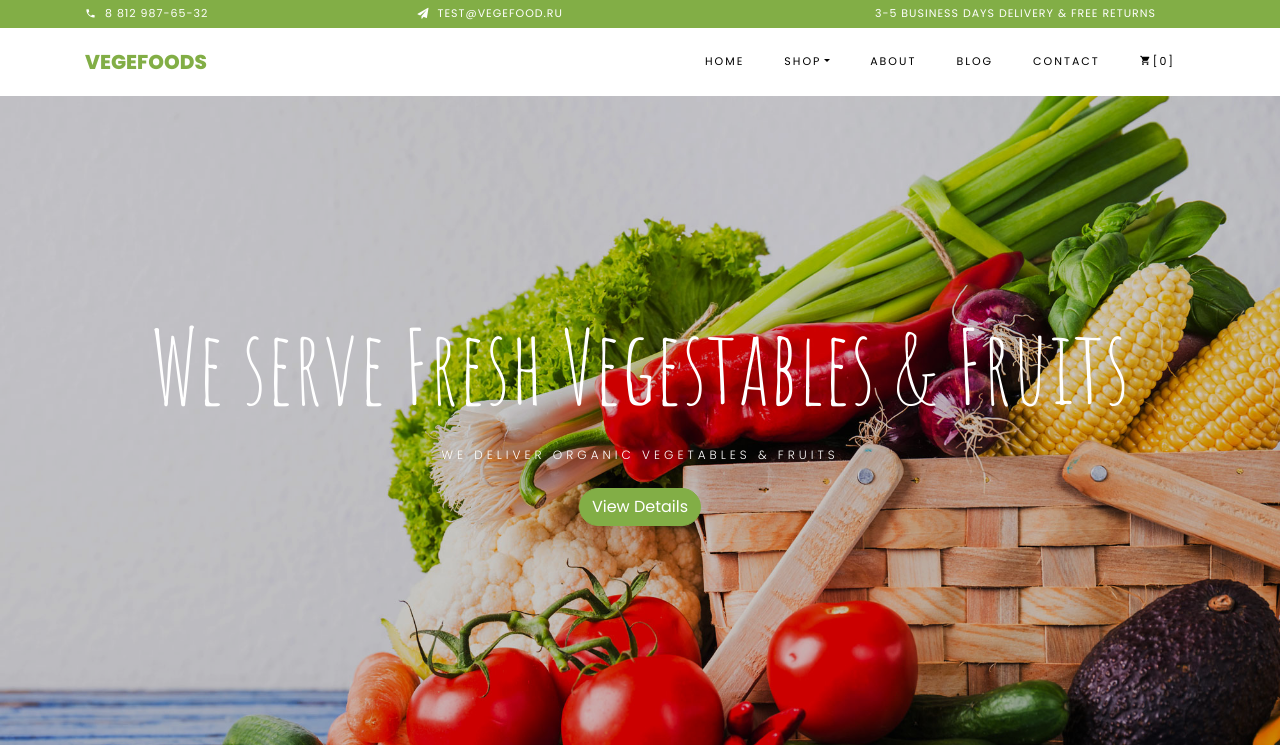
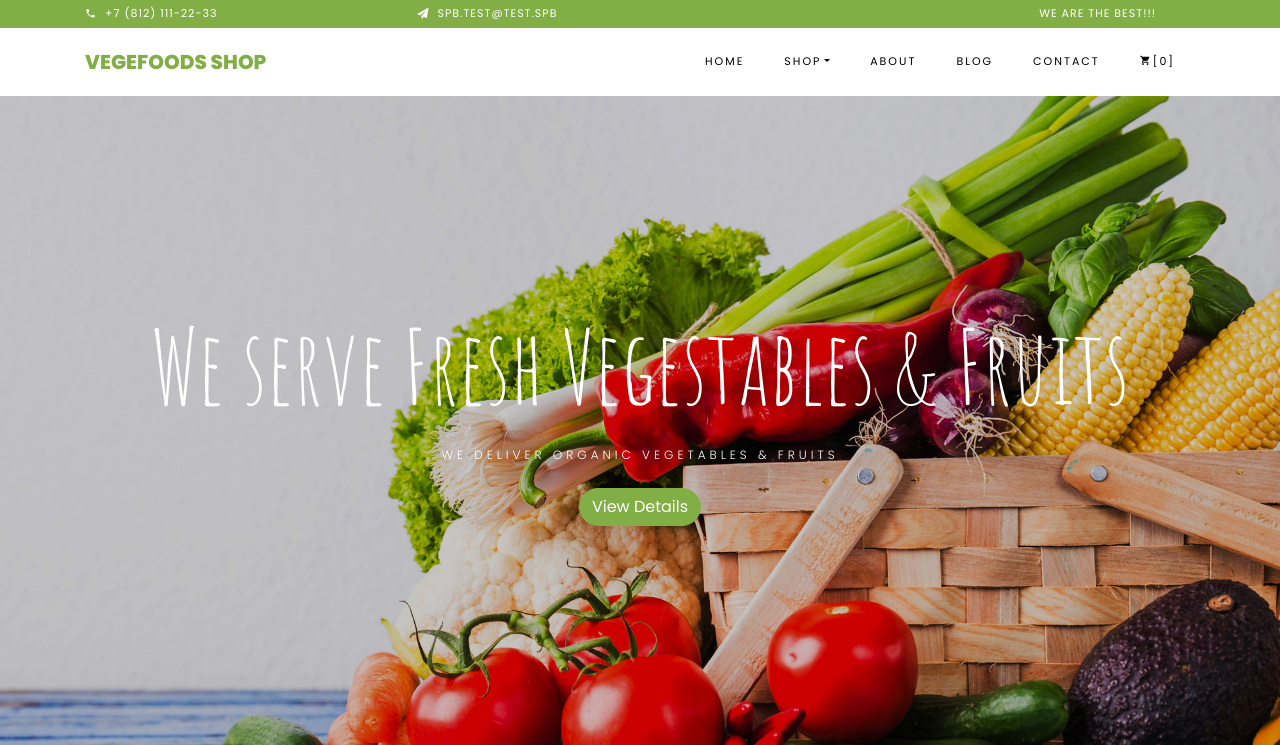
Before and after one commit to Gaydarenko/djangoProject_lab3_home, a Django app: page / in a window 1280 px wide. Shown: the top 745 px of the page. Run offline with Django 3.2, Linux system fonts and the light colour scheme; some libraries are stand-ins or nearby versions; some web fonts are replaced.

Commit message:
add info about links for anatation & label

```diff
--- a/vegefood/settings/info.py
+++ b/vegefood/settings/info.py
@@ -1,4 +1,6 @@
 INFO = {
-    'phone': '8 812 987-65-32',
-    'email': 'test@vegefood.ru'
+    'phone': '+7 (812) 111-22-33',
+    'email': 'SPB.test@test.spb',
+    'anatation': 'We are the BEST!!!',
+    'label': 'vegefoods shop'
 }
--- a/vegefood/templates/vegefood/base.html
+++ b/vegefood/templates/vegefood/base.html
@@ -49,7 +49,7 @@
 						    <span class="text">{{ email }}</span>
 					    </div>
 					    <div class="col-md-5 pr-4 d-flex topper align-items-center text-lg-right">
-						    <span class="text">3-5 Business days delivery &amp; Free Returns</span>
+						    <span class="text">{{ anatation }}</span>
 					    </div>
 				    </div>
 			    </div>
@@ -58,7 +58,7 @@
     </div>
     <nav class="navbar navbar-expand-lg navbar-dark ftco_navbar bg-dark ftco-navbar-light" id="ftco-navbar">
 	    <div class="container">
-	      <a class="navbar-brand" href="index.html">Vegefoods</a>
+	      <a class="navbar-brand" href="index.html">{{ label }}</a>
 	      <button class="navbar-toggler" type="button" data-toggle="collapse" data-target="#ftco-nav" aria-controls="ftco-nav" aria-expanded="false" aria-label="Toggle navigation">
 	        <span class="oi oi-menu"></span> Menu
 	      </button>
--- a/vegefood/views.py
+++ b/vegefood/views.py
@@ -9,9 +9,9 @@ from .settings.info import INFO
 class IndexView(View):
     def get(self, request):
         # contex = INFO.copy()
-        contex = {}
-        contex.update(INFO)
-        return render(request, 'vegefood/index.html', contex)
+        context = {}
+        context.update(INFO)
+        return render(request, 'vegefood/index.html', context)
 
 
 class ShopView(View):
```
